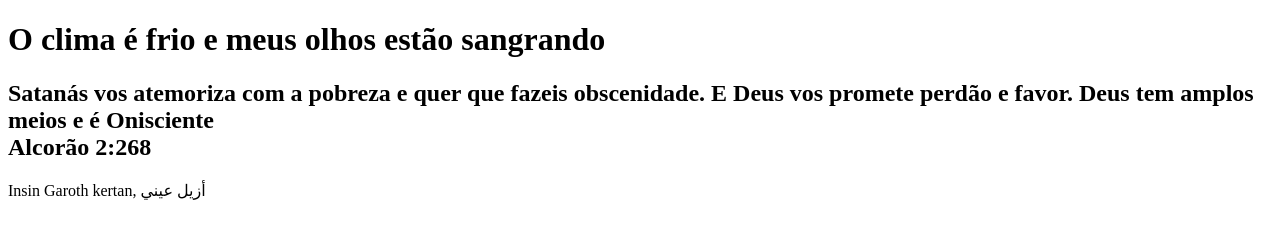
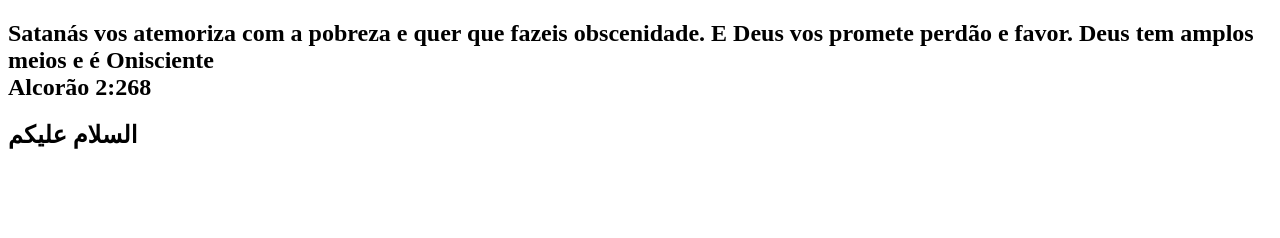
Before and after one commit to tg7amaral/sfxmaker, a plain HTML site: page index.html in a window 1280 px wide. Drawn offline with Linux system fonts and the light colour scheme.

Commit message:
Update index.html

```diff
--- a/index.html
+++ b/index.html
@@ -3,7 +3,7 @@
 <head>
 	<meta charset="utf-8">
 	<meta name="viewport" content="width=device-width,initial-scale=1">
-	<meta name="theme-color" content="#FF0035">
+	<meta name="theme-color" content="#DD0035">
 
 	<meta name="description" content="Frio">
 	<meta name="author" content="Tiago (@xae.cpp)">
@@ -11,10 +11,7 @@
 	<title>...</title>
 </head>
 <body>
-	<h1>O clima é frio e meus olhos estão sangrando</h1>
-
 	<h2>Satanás vos atemoriza com a pobreza e quer que fazeis obscenidade. E Deus vos promete perdão e favor. Deus tem amplos meios e é Onisciente<br>Alcorão 2:268</h2>
-
-	<p>Insin Garoth kertan, أزيل عيني</p>
+	<h2>السلام عليكم</h2>
 </body>
 </html>
```
